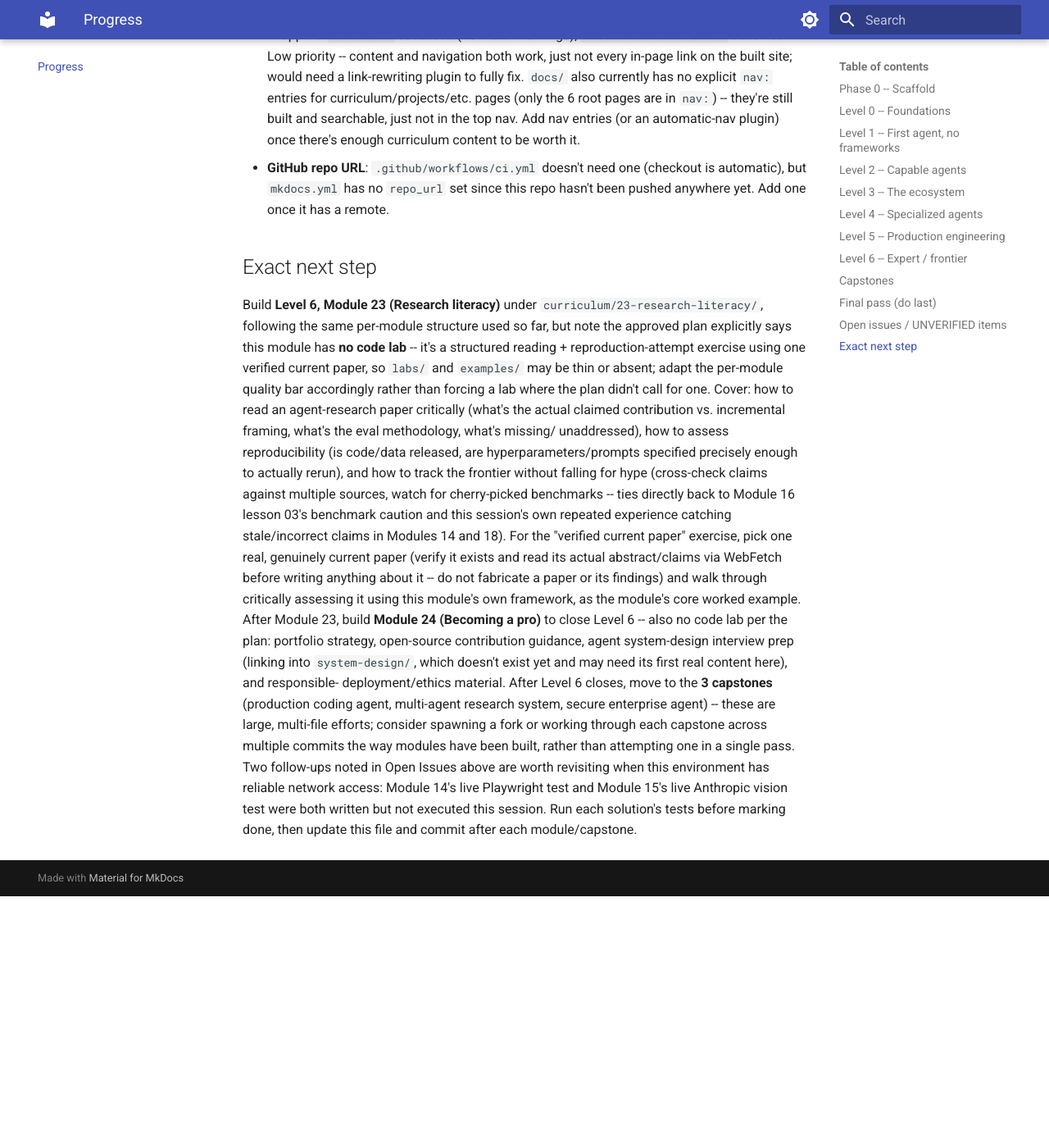
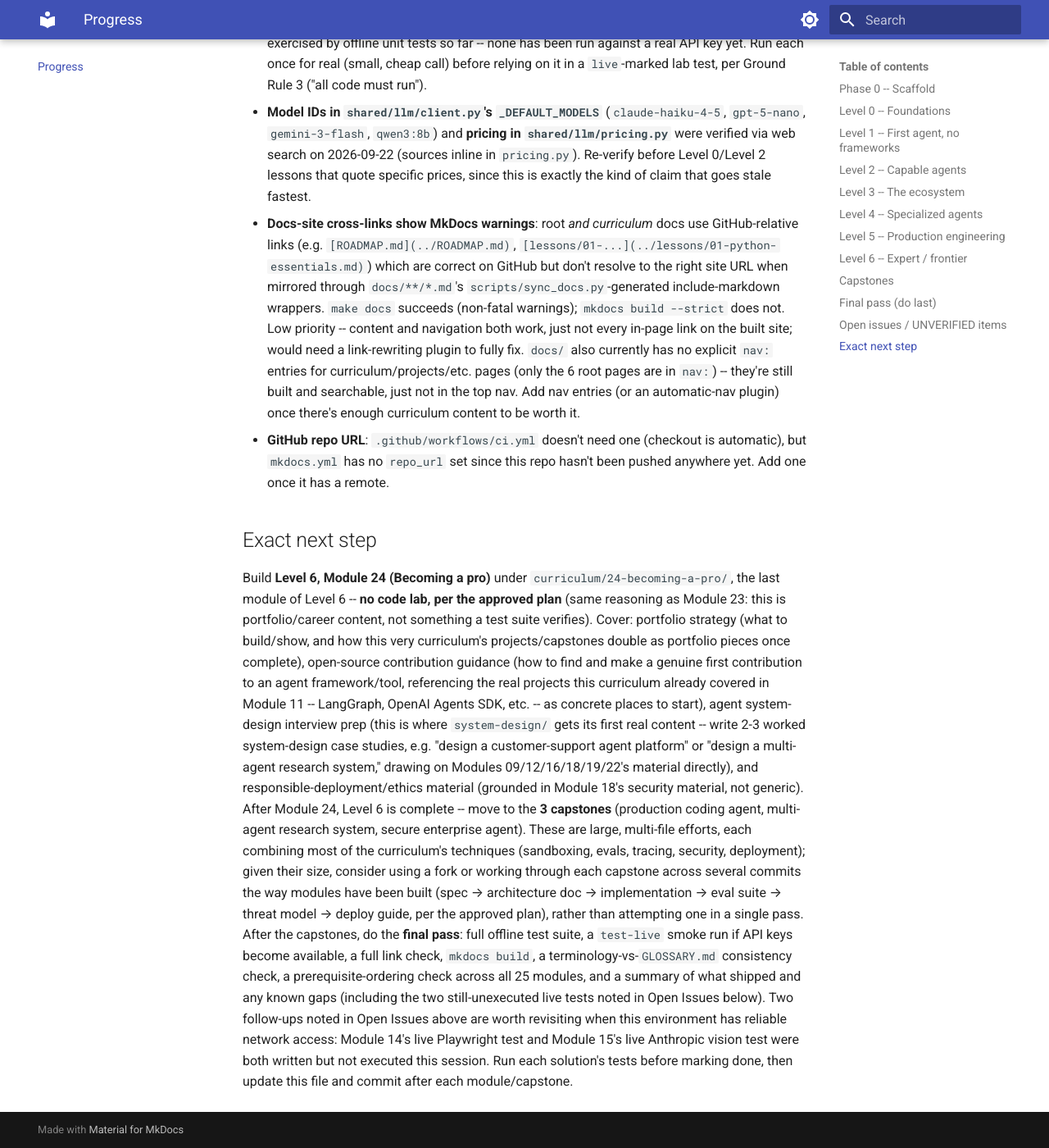
Before and after one commit to Aditya-Ware-ds/ULTIMATE-GUIDE-TO-AGENTIC-AI, an MkDocs documentation site: the page built from docs/progress.md, in a window 1280 px wide and 1400 px high, scrolled down 11860 px. Shown: the whole window at 82% size. Built offline with MkDocs 1.6.1 and Material for MkDocs 9.7.7, drawn with Linux system fonts in a browser that asks for light colours; before the commit the page ends 12953 px from its top, so only the background shows below that; some of the changed text lies outside the part shown.

Commit message:
Complete Module 23 (Research literacy): reading papers, reproducibility
No code lab, per the approved plan -- this is a reading/judgment skill.
The worked example applies the module's own framework to the real GRPO
paper already used in Module 21, explicitly separating what was verified
(via a second, independent source, Hugging Face TRL) from what wasn't
(the paper's own reported benchmark numbers). Ties back to Module 14's
and Module 18's real in-session corrections as concrete proof the
discipline isn't hypothetical.

Co-Authored-By: Claude Sonnet 5 <noreply@anthropic.com>

```diff
--- a/PROGRESS.md
+++ b/PROGRESS.md
@@ -456,7 +456,24 @@ Legend: ✅ done and tested · 🚧 in progress · ⬜ not started
   from Module 07's lab, now at task-list granularity. 5 tests passing;
   starter's gaps correctly raise `NotImplementedError`. 254 passed, 10
   skipped, 3 deselected repo-wide; links checked (95 unique, all OK).
-- ⬜ 23 Research literacy
+- ✅ 23 Research literacy -- **no code lab, per the approved plan** (a
+  reading/judgment skill, not something a test suite verifies). 3 lessons:
+  how to read an agent paper (separating claim from framing, auditing
+  baseline/eval-set/variance, taking limitations sections seriously);
+  assessing reproducibility (exact prompts/dated model versions/sampling
+  params/eval harness -- what "code is released" doesn't automatically
+  cover); a worked example applying both lessons to the real GRPO/
+  DeepSeekMath paper (arXiv 2402.03300, confirmed real) already used in
+  Module 21 -- explicitly separates what was verified (title, framing, and
+  the exact formula, the latter cross-checked against an independent
+  source, Hugging Face TRL) from what was NOT independently verified
+  (DeepSeekMath's own reported benchmark numbers), modeling the "mark
+  UNVERIFIED" discipline concretely rather than just describing it. Ties
+  this module's whole framing explicitly back to two corrections this
+  session already made for real (Module 14's computer-use claim, Module
+  18's OWASP claim) as worked proof the discipline isn't hypothetical.
+  254 passed, 10 skipped, 3 deselected repo-wide (unchanged -- no code this
+  module); links checked (97 unique, all OK).
 - ⬜ 24 Becoming a pro
 
 ## Capstones
@@ -528,37 +545,36 @@ Legend: ✅ done and tested · 🚧 in progress · ⬜ not started
 
 ## Exact next step
 
-Build **Level 6, Module 23 (Research literacy)** under
-`curriculum/23-research-literacy/`, following the same per-module structure
-used so far, but note the approved plan explicitly says this module has
-**no code lab** -- it's a structured reading + reproduction-attempt
-exercise using one verified current paper, so `labs/` and `examples/` may
-be thin or absent; adapt the per-module quality bar accordingly rather than
-forcing a lab where the plan didn't call for one. Cover: how to read an
-agent-research paper critically (what's the actual claimed contribution vs.
-incremental framing, what's the eval methodology, what's missing/
-unaddressed), how to assess reproducibility (is code/data released, are
-hyperparameters/prompts specified precisely enough to actually rerun),
-and how to track the frontier without falling for hype (cross-check claims
-against multiple sources, watch for cherry-picked benchmarks -- ties
-directly back to Module 16 lesson 03's benchmark caution and this session's
-own repeated experience catching stale/incorrect claims in Modules 14 and
-18). For the "verified current paper" exercise, pick one real, genuinely
-current paper (verify it exists and read its actual abstract/claims via
-WebFetch before writing anything about it -- do not fabricate a paper or
-its findings) and walk through critically assessing it using this module's
-own framework, as the module's core worked example. After Module 23, build
-**Module 24 (Becoming a pro)** to close Level 6 -- also no code lab per the
-plan: portfolio strategy, open-source contribution guidance, agent
-system-design interview prep (linking into `system-design/`, which doesn't
-exist yet and may need its first real content here), and responsible-
-deployment/ethics material. After Level 6 closes, move to the **3
-capstones** (production coding agent, multi-agent research system, secure
-enterprise agent) -- these are large, multi-file efforts; consider spawning
-a fork or working through each capstone across multiple commits the way
-modules have been built, rather than attempting one in a single pass. Two
-follow-ups noted in Open Issues above are worth revisiting when this
-environment has reliable network access: Module 14's live Playwright test
-and Module 15's live Anthropic vision test were both written but not
+Build **Level 6, Module 24 (Becoming a pro)** under
+`curriculum/24-becoming-a-pro/`, the last module of Level 6 -- **no code
+lab, per the approved plan** (same reasoning as Module 23: this is
+portfolio/career content, not something a test suite verifies). Cover:
+portfolio strategy (what to build/show, and how this very curriculum's
+projects/capstones double as portfolio pieces once complete), open-source
+contribution guidance (how to find and make a genuine first contribution
+to an agent framework/tool, referencing the real projects this curriculum
+already covered in Module 11 -- LangGraph, OpenAI Agents SDK, etc. -- as
+concrete places to start), agent system-design interview prep (this is
+where `system-design/` gets its first real content -- write 2-3 worked
+system-design case studies, e.g. "design a customer-support agent
+platform" or "design a multi-agent research system," drawing on Modules
+09/12/16/18/19/22's material directly), and responsible-deployment/ethics
+material (grounded in Module 18's security material, not generic). After
+Module 24, Level 6 is complete -- move to the **3 capstones** (production
+coding agent, multi-agent research system, secure enterprise agent). These
+are large, multi-file efforts, each combining most of the curriculum's
+techniques (sandboxing, evals, tracing, security, deployment); given their
+size, consider using a fork or working through each capstone across
+several commits the way modules have been built (spec → architecture doc →
+implementation → eval suite → threat model → deploy guide, per the
+approved plan), rather than attempting one in a single pass. After the
+capstones, do the **final pass**: full offline test suite, a `test-live`
+smoke run if API keys become available, a full link check, `mkdocs build`,
+a terminology-vs-`GLOSSARY.md` consistency check, a prerequisite-ordering
+check across all 25 modules, and a summary of what shipped and any known
+gaps (including the two still-unexecuted live tests noted in Open Issues
+below). Two follow-ups noted in Open Issues above are worth revisiting when
+this environment has reliable network access: Module 14's live Playwright
+test and Module 15's live Anthropic vision test were both written but not
 executed this session. Run each solution's tests before marking done, then
 update this file and commit after each module/capstone.
--- /dev/null
+++ b/curriculum/23-research-literacy/resources.md
@@ -0,0 +1,8 @@
+# Module 23 resources
+
+Verified 2026-09-22.
+
+- [DeepSeekMath: Pushing the Limits of Mathematical Reasoning in Open Language Models](https://arxiv.org/abs/2402.03300) -- this module's worked example (lesson 03); confirmed real via its arXiv abstract, and cross-checked against an independent implementation before its formula was used in Module 21.
+- [Hugging Face TRL: GRPO Trainer](https://huggingface.co/docs/trl/main/en/grpo_trainer) -- the independent source used to cross-verify DeepSeekMath's GRPO formula, illustrating lesson 03's two-source verification approach.
+- [Papers With Code](https://paperswithcode.com/) -- a practical tool for lesson 02's reproducibility check: cross-references papers against released code and reported benchmark leaderboards.
+- [Andrej Karpathy: How I read a research paper](https://karpathy.github.io/2022/03/14/lecun1989/) -- an example of exactly the "attempt a small reproduction" discipline lesson 02 describes, applied to a classic paper (not agent-specific, but the reproduction methodology transfers directly).
```
Also changed, not shown: curriculum/23-research-literacy/README.md (added, +40 -0 lines), curriculum/23-research-literacy/lessons/01-how-to-read-an-agent-paper.md (added, +92 -0 lines), curriculum/23-research-literacy/lessons/02-assessing-reproducibility.md (added, +92 -0 lines), curriculum/23-research-literacy/lessons/03-worked-example-grpo.md (added, +100 -0 lines), curriculum/23-research-literacy/pitfalls.md (added, +41 -0 lines), curriculum/23-research-literacy/quiz.md (added, +114 -0 lines).
